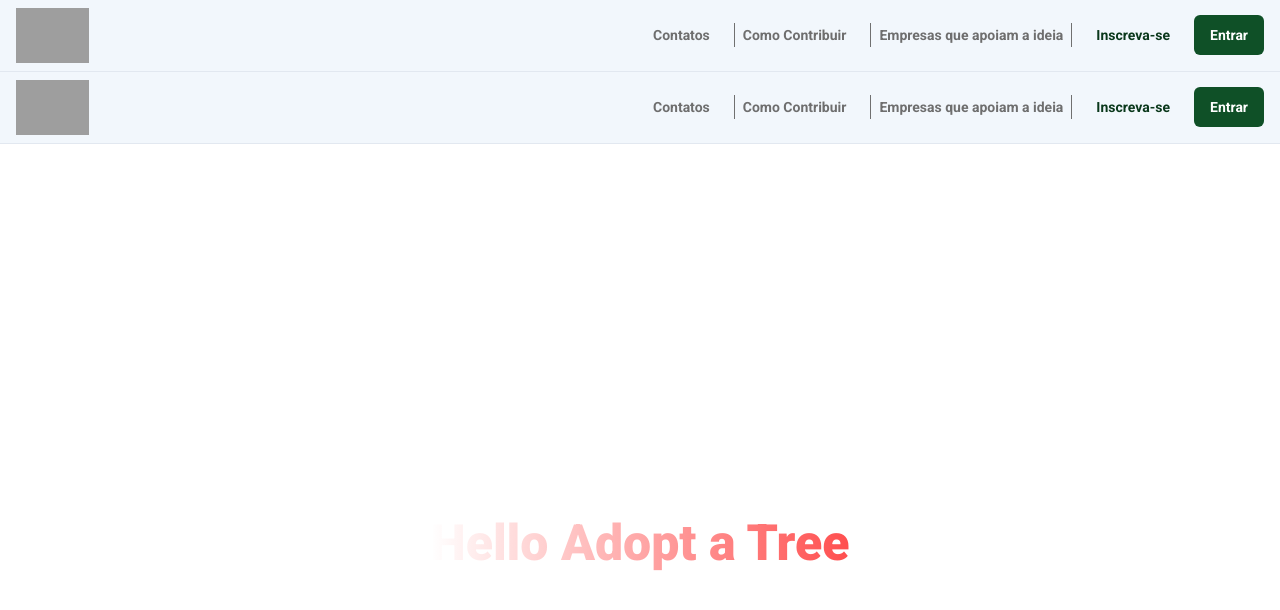
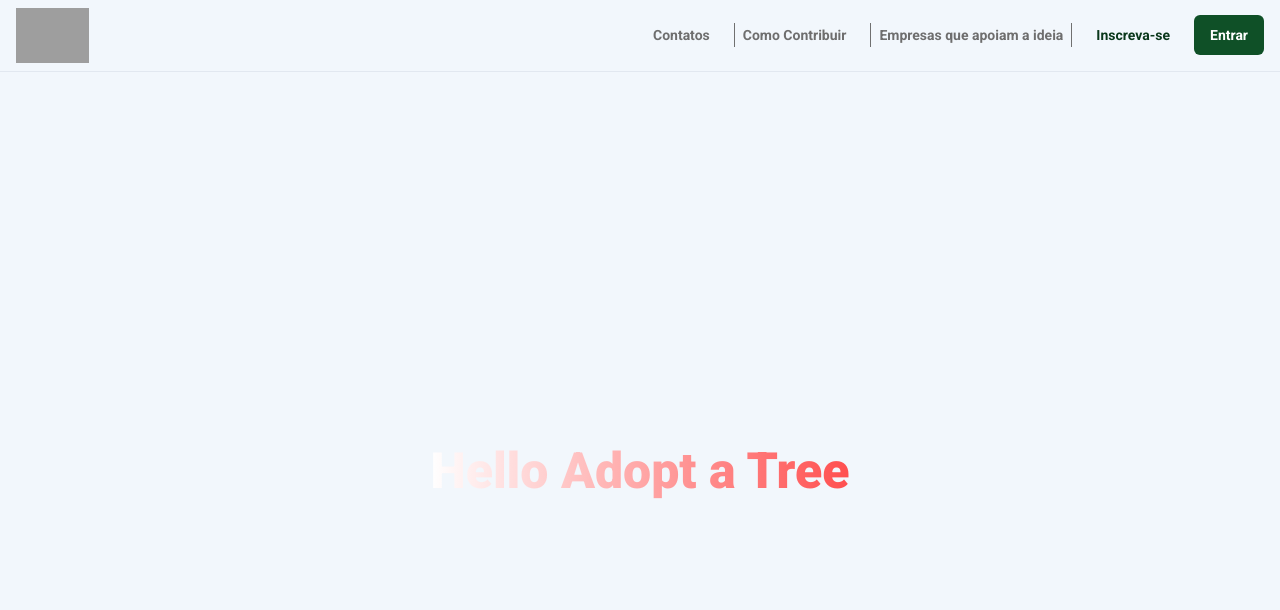
Before and after one commit to TI-Concientiza/Front-End, a Next.js app: page / in a window 1280 px wide. Shown: the top 610 px of the page. Built offline with nearby package versions, Linux system fonts and the light colour scheme; grey boxes are pictures that could not be loaded; a web font is replaced by a local one.

Commit message:
refactor: adicionando estrutura para visualização dos componentes em tela

```diff
--- a/src/pages/index.tsx
+++ b/src/pages/index.tsx
@@ -1,11 +1,9 @@
 import React from "react";
 import { Box, Text } from "@chakra-ui/react";
-import Menu from "../components/Menu";
 
 export default function Home() {
     return (
         <>
-            <Menu />
             <Box
                 width="100%"
                 height="100vh"
@@ -13,6 +11,7 @@ export default function Home() {
                 alignItems="center"
                 justifyContent="center"
                 flexDirection="row"
+                bg="global.bg"
             >
                 <Text
                     textAlign="center"
--- a/src/styles/global.scss
+++ b/src/styles/global.scss
@@ -15,6 +15,12 @@
     --gray-200: #f0f0f0;
     --gray-500: #6E6E6E;
     --gray-700: #707070;
+}
+
+body {
+    height: 100vh;
+    width: 100vw;
+    background: var(--cool) !important;
 }
 
 body, input, textarea, select, button {
--- a/src/utils/theme.js
+++ b/src/utils/theme.js
@@ -1,7 +1,9 @@
 import { extendTheme } from "@chakra-ui/react";
 
 const theme = extendTheme({
-    initialColorMode: "dark",
+    initialColorMode: "light",
+//   initialColorMode: 'dark',
+
     colors: {
         global: {
             bg: "#F2F7FC",
```
